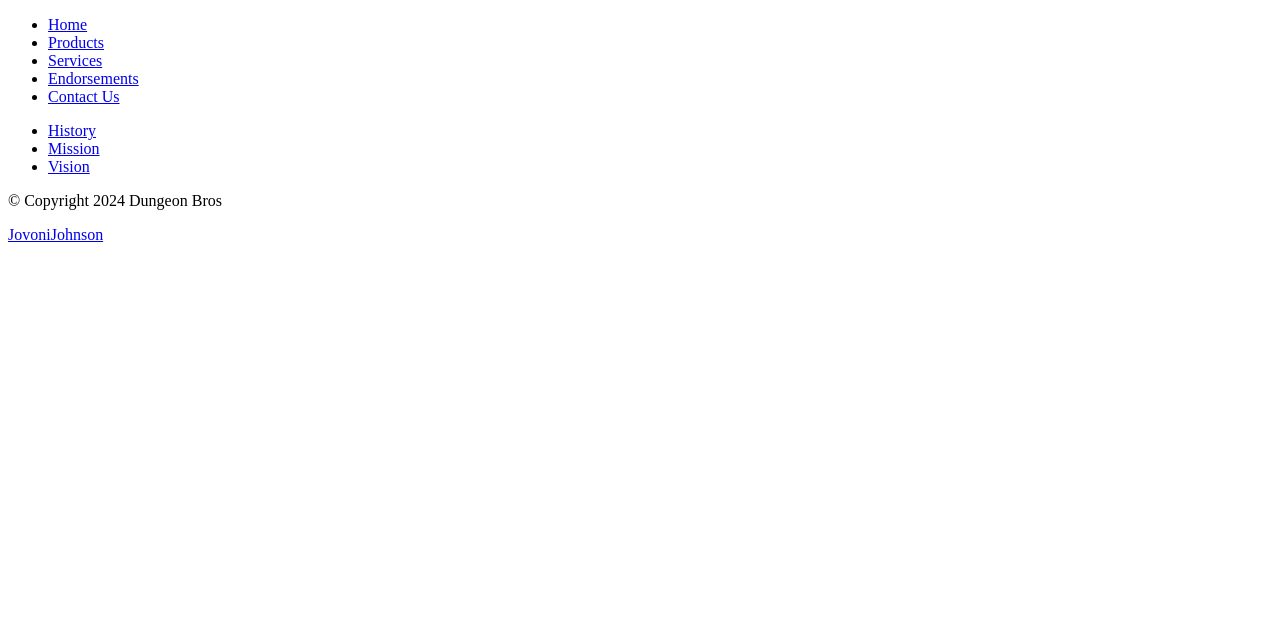
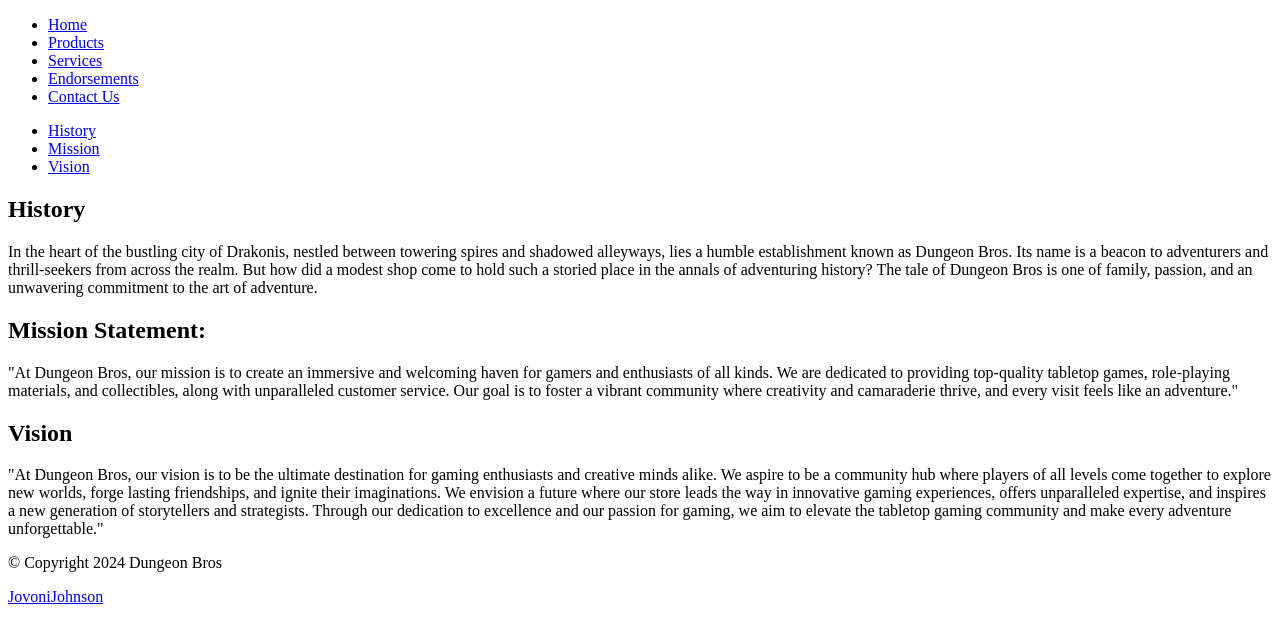
Before and after one commit to Jovonijohnson/COMP001A.Assignment4, a plain HTML site: page index.html in a window 1280 px wide. Drawn offline with Linux system fonts and the light colour scheme.

Commit message:
Added index html info

```diff
--- a/index.html
+++ b/index.html
@@ -12,26 +12,31 @@
         <nav>
             <ul>
                 <li>
+                    <!---->
                     <a href="index.html">
                         Home
                     </a>
                 </li>
                 <li>
+                    <!---->
                     <a href="products.html">
                         Products
                     </a>
                 </li>
                 <li>
+                    <!---->
                     <a href="services.html">
                         Services
                    </a>
                 </li>
                 <li>
+                    <!---->
                     <a href="endorsements.html">
                         Endorsements
                     </a>
                 </li>
                 <li>
+                    <!---->
                     <a href="contactus.html">
                         Contact Us
                     </a>
@@ -43,18 +48,21 @@
         <div class="homenav">
             <ul>
                 <li>
+                    <!---->
                     <a href="#history">
                         History
                     </a>
                 </li>
 
                 <li>
+                    <!---->
                     <a href="#mission">
                         Mission
                     </a>
                 </li>
 
                 <li>
+                    <!---->
                     <a href="#vision">
                         Vision
                     </a>
@@ -62,8 +70,45 @@
             </ul>
         </div>
 
+    </main>
+    <section id="History">
+    <h2>
+History
+    </h2>
+    <p>
+        In the heart of the bustling city of Drakonis, nestled between towering spires and shadowed alleyways,
+        lies a humble establishment known as Dungeon Bros. Its name is a beacon to adventurers and thrill-seekers
+        from across the realm. But how did a modest shop come to hold such a storied place in the annals of adventuring history?
+        The tale of Dungeon Bros is one of family, passion, and an unwavering commitment to the art of adventure.
+    </p>
+    </section>
+    <section id="Mission">
 
-    </main>
+        <h2>
+            Mission Statement:
+        </h2>
+        <p>
+         "At Dungeon Bros, our mission is to create an immersive and welcoming haven for gamers and
+         enthusiasts of all kinds. We are dedicated to providing top-quality tabletop games, role-playing materials,
+         and collectibles, along with unparalleled customer service. Our goal is to foster a vibrant community where
+         creativity and camaraderie thrive, and every visit feels like an adventure."
+
+        </p>
+    </section>
+    <section id="Visions">
+        <h2>
+            Vision
+        </h2>
+        <p>
+            "At Dungeon Bros, our vision is to be the ultimate destination for gaming enthusiasts and creative minds alike.
+            We aspire to be a community hub where players of all levels come together to explore new worlds, forge lasting friendships,
+            and ignite their imaginations. We envision a future where our store leads the way in innovative gaming experiences, offers
+            unparalleled expertise, and inspires a new generation of storytellers and strategists. Through our dedication to excellence
+            and our passion for gaming, we aim to elevate the tabletop gaming community and make every adventure unforgettable."
+
+        </p>
+
+    </section>
     <footer>
         <p>
             &copy; Copyright 2024 Dungeon Bros
```
Also changed, not shown: contactus.html (+5 -0 lines), endorsements.html (+5 -0 lines), products.html (+39 -0 lines), services.html (+5 -0 lines).
